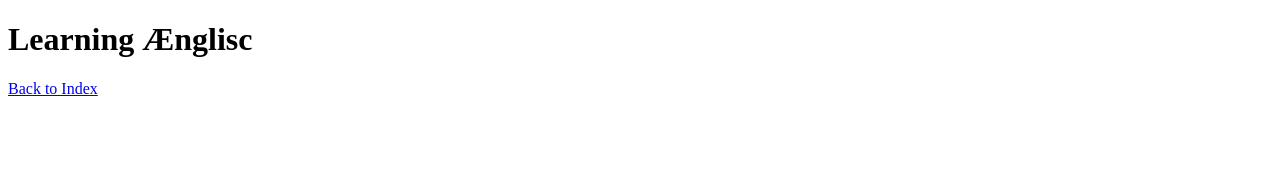
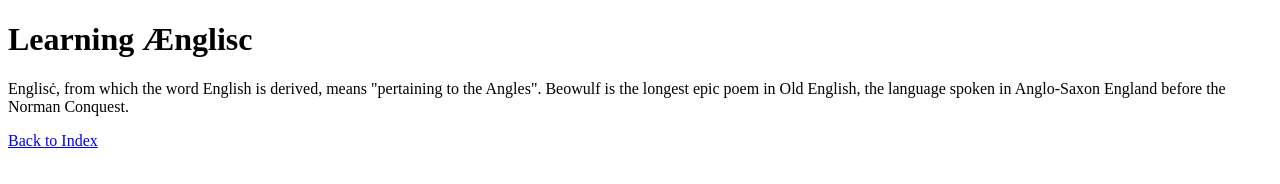
Before and after one commit to caiohenriqueuss/aenglisc-studies, a plain HTML site: page learning aenglisc.html in a window 1280 px wide. Drawn offline with Linux system fonts and the light colour scheme.

Commit message:
Old English and Beowulf description added

```diff
--- a/learning aenglisc.html
+++ b/learning aenglisc.html
@@ -7,6 +7,7 @@
 </head>
 <body>
     <h1>Learning Ænglisc</h1>
+    <p>Englisċ, from which the word English is derived, means "pertaining to the Angles". Beowulf is the longest epic poem in Old English, the language spoken in Anglo-Saxon England before the Norman Conquest.</p>
     <a href="index.html">Back to Index</a>
 </body>
 </html>
```
